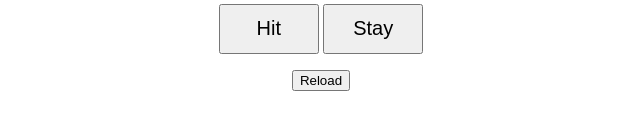
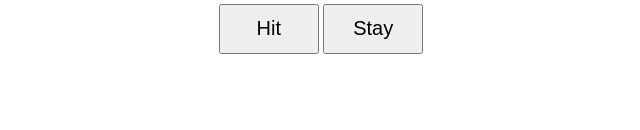
Before and after one commit to BlackjackByOximy/BlackjackByOximy.github.io, a plain HTML site: page index.html in a window 1280 px wide. Shown: the part 512-642 px from the top of the page, without its empty margins (319-959 px from the left). Drawn offline with Linux system fonts and the light colour scheme.

Commit message:
Update index.html

```diff
--- a/index.html
+++ b/index.html
@@ -23,5 +23,3 @@
         <p id="results"></p>
     </body>
 </html>
-
-<button onclick="window.location.reload();">Reload</button>
```
